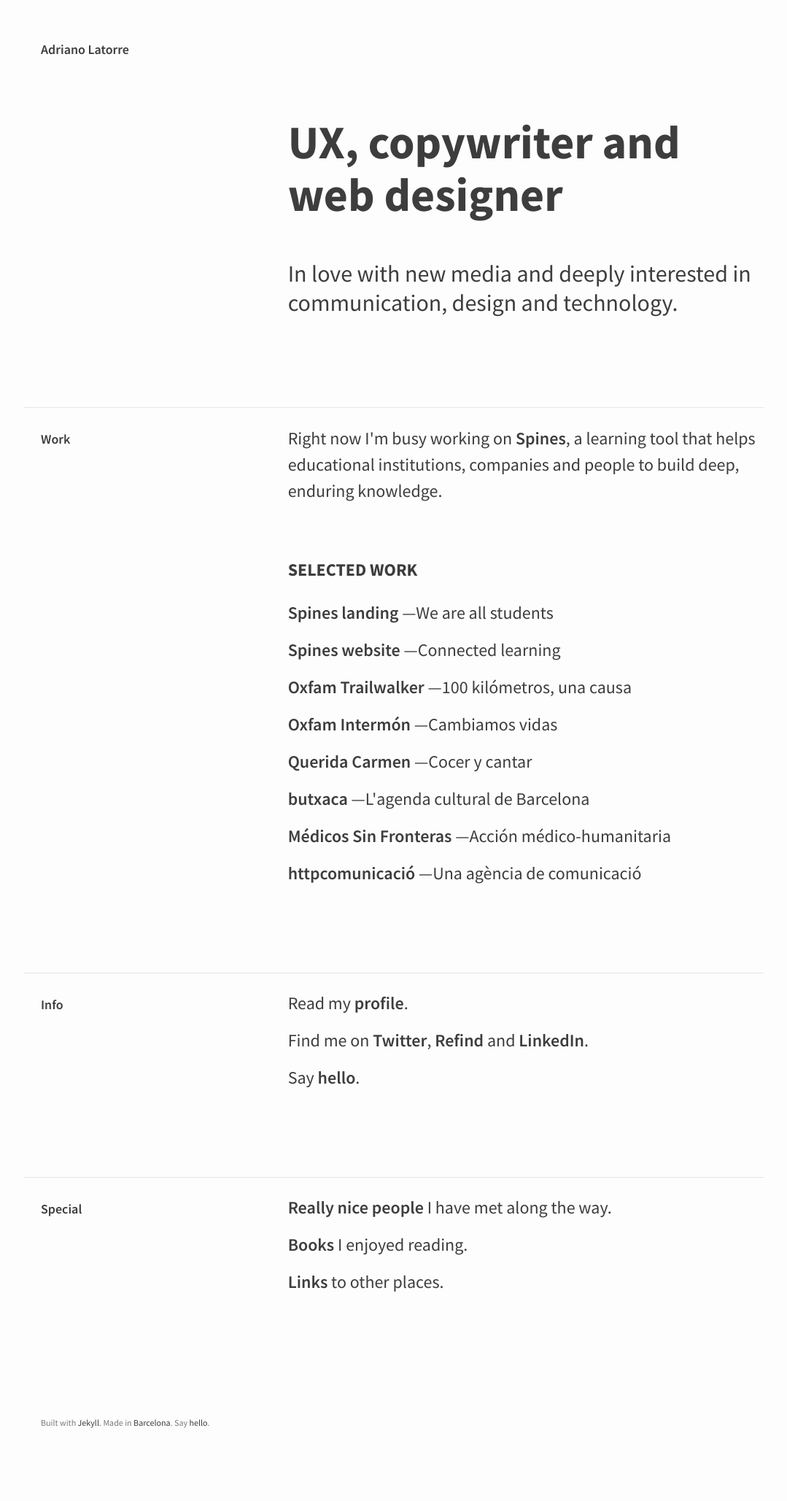
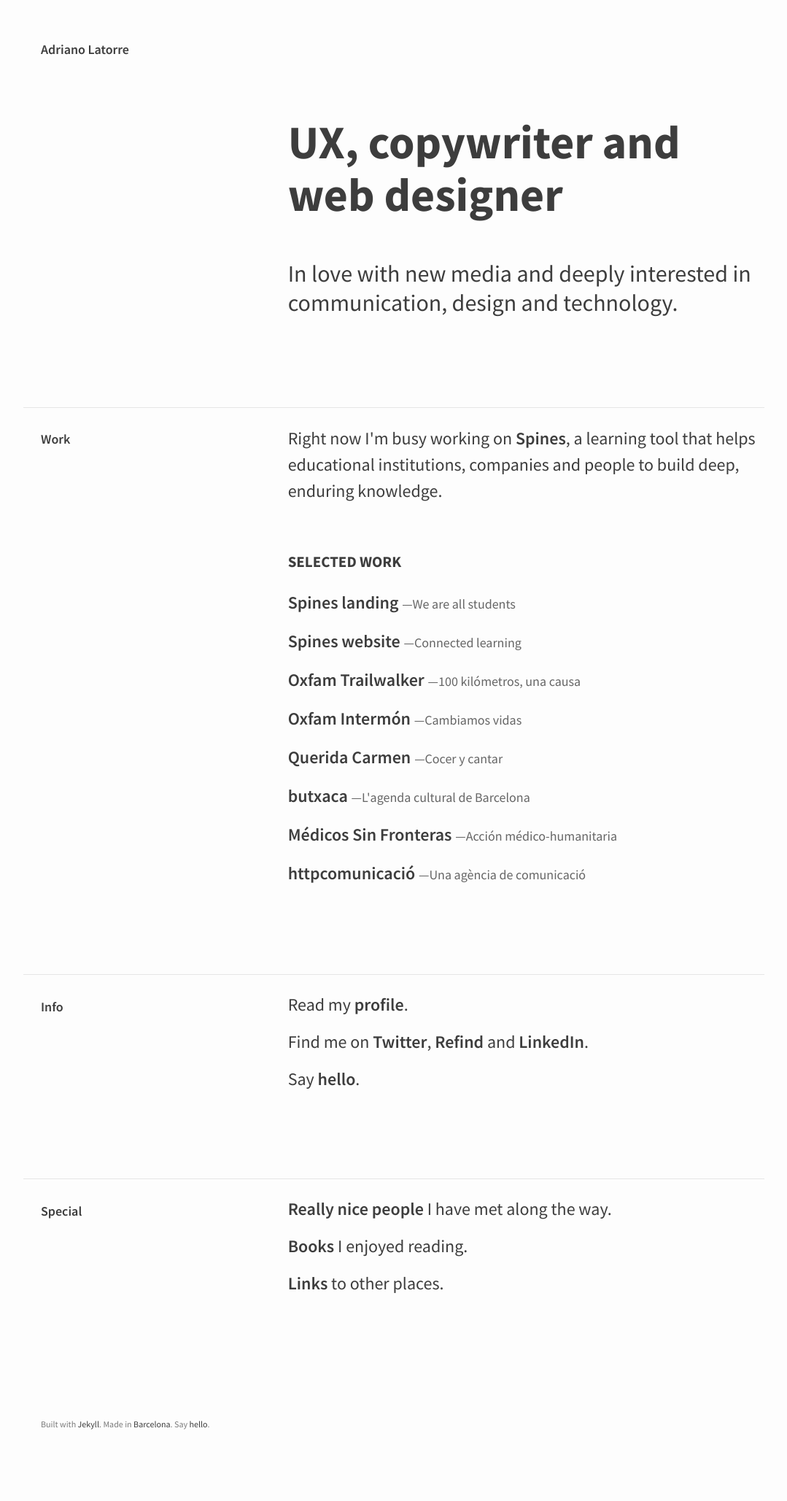
Before and after one commit to AdrianoLatorre/adriano.latorre.info, a Jekyll site: the page built from index.html, in a window 1280 px wide. Shown: the whole page at 73% size, without its empty margins (88-1167 px from the left). Built offline with Jekyll 4.4.1, drawn with Linux system fonts in a browser that asks for light colours.

Commit message:
Responsive font size fine tuning

```diff
--- a/_sass/items.scss
+++ b/_sass/items.scss
@@ -53,22 +53,31 @@
 
 .home-index .header-index {
   h1 {
-    font-size: 4rem;
+    font-size: 3rem;
     line-height: 1.125em;
+    @media all and (min-width: 41em) {
+      font-size: 4rem;
+    }
   }
   h2 {
-    font-size: 2rem;
+    font-size: 1.5rem;
     font-weight: normal;
     line-height: 1.25em;
+    @media all and (min-width: 41em) {
+      font-size: 2rem;
+    }
   }
 }
 
 .home-index section {
   h2 {
-    font-size: 1.5rem;
+    font-size: 1.375rem;
     font-weight: bold;
     margin-top: 3em;
     text-transform: uppercase;
+    @media all and (min-width: 41em) {
+    font-size: .875em;
+  }
   }
   ul {
     line-height: 1.75em;
@@ -111,6 +120,15 @@
       font-size: 1.125rem;
       font-weight: 600;
       margin: 1.625em 0;
+    }
+  }
+}
+
+.work-index {
+  p {
+    font-size: .875em;
+    @media all and (min-width: 41em) {
+      font-size: 1em;
     }
   }
 }
@@ -160,9 +178,10 @@
     font-weight: 600;
     margin-bottom: 0;
   }
-  .subtitle {
-    color: $g40;
-    font-size: .75em;
-    margin-bottom: 1em;
-  }
 }
+
+.subtitle {
+  color: $g40;
+  font-size: .75em;
+  margin-bottom: 1em;
+}
--- a/index.html
+++ b/index.html
@@ -25,7 +25,7 @@
                 <ul>
                     {% for work in work_by_date reversed %}
                     {% if work != last_work %}
-                    <li><a href="{{ work.permalink }}">{{ work.title }}</a> —{{ work.brief }}</li>
+                    <li><a href="{{ work.permalink }}">{{ work.title }}</a> <span class="subtitle">—{{ work.brief }}</span></li>
                     {% endif %}
                     {% endfor %}
                 </ul>
```
